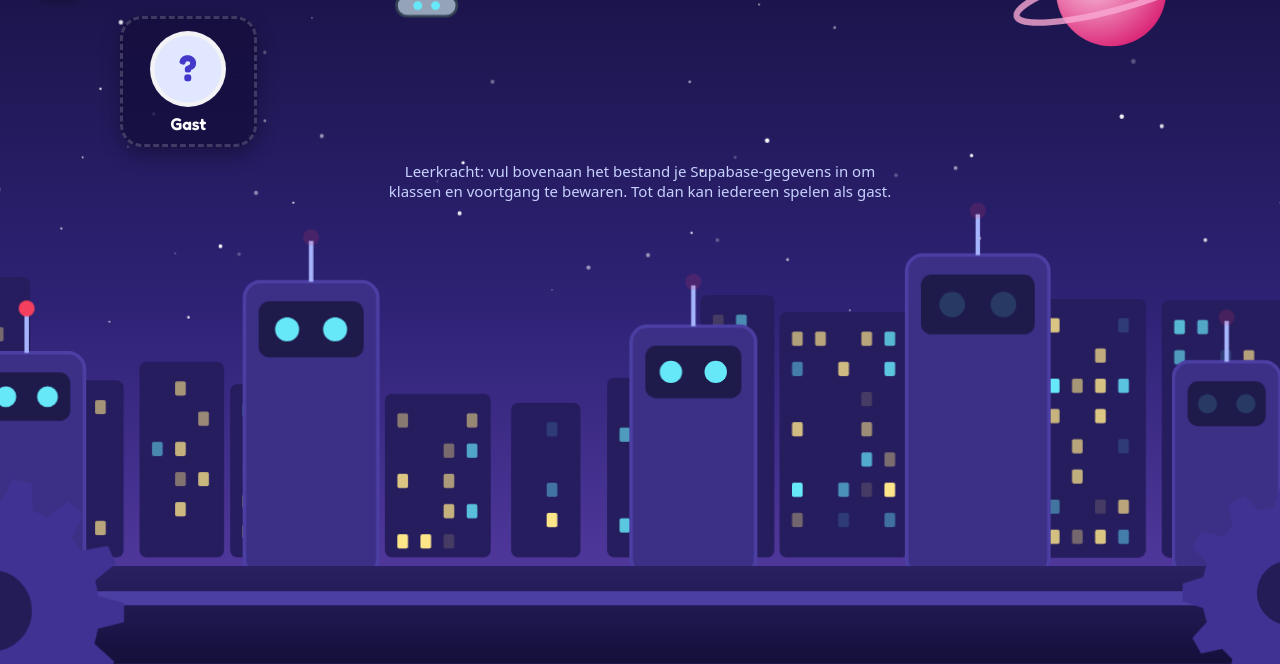
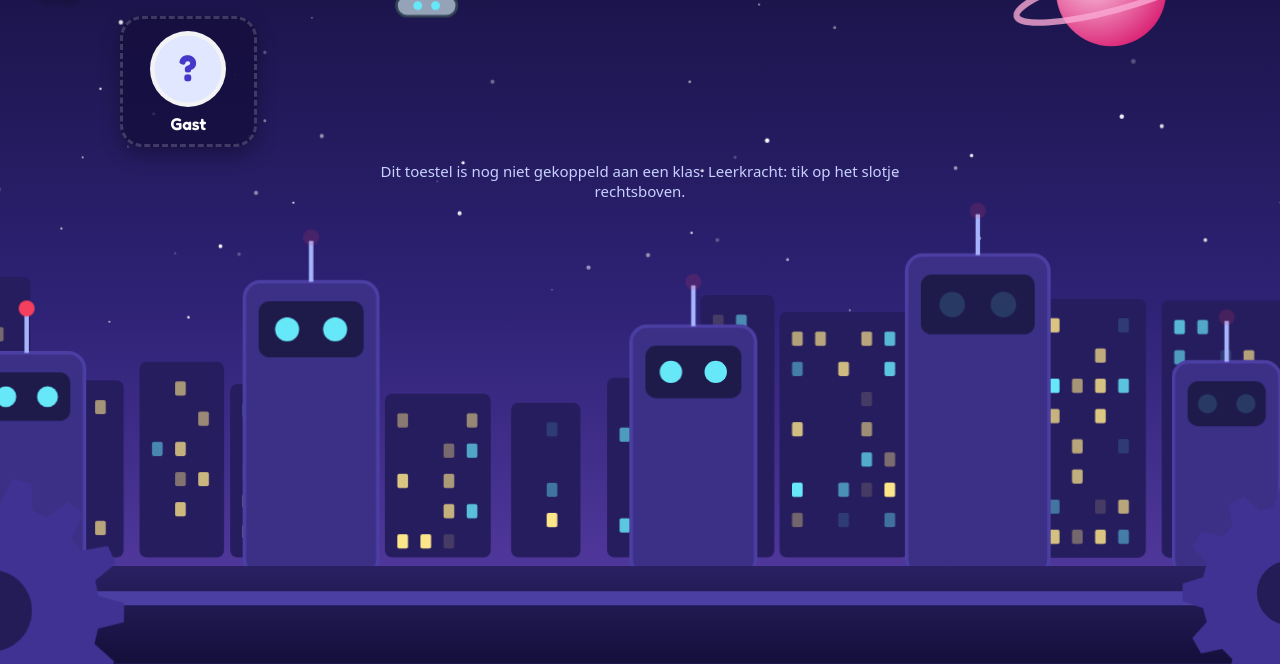
Before and after one commit to injadekock-spec/Robbie-Robot, a plain HTML site: page robotland/index.html in a window 1280 px wide. Shown: the part 136-800 px from the top of the page. Drawn offline with nearby package versions, Linux system fonts and the light colour scheme.

Commit message:
Robotland: Supabase-project instellen
Co-Authored-By: Claude Opus 5.5 <noreply@anthropic.com>
Claude-Session: https://claude.ai/code/session_01YYnu9XSHGJXKUFcaqioENw

```diff
--- a/robotland/index.html
+++ b/robotland/index.html
@@ -7,8 +7,8 @@
 <script>
 /* ================= INSTELLINGEN — vul hier je eigen gegevens in ================= */
 window.ROBBIE_CONFIG = {
-  supabaseUrl:     "",   // Project URL, bv. "https://abcdefghijkl.supabase.co"
-  supabaseAnonKey: "",   // anon / publishable key (NOOIT de service_role of secret key!)
+  supabaseUrl:     "https://tkpwczonptfvaqexitaf.supabase.co",   // Project URL, bv. "https://abcdefghijkl.supabase.co"
+  supabaseAnonKey: "sb_publishable_-yG-PMEeMZaj-y6cxErc6g_qvqB40tv",   // anon / publishable key (NOOIT de service_role of secret key!)
   klascode:        ""    // optioneel: vaste klascode voor deze pagina, bv. "K7Q2MX"
 };
 /* ================================================================================ */
```
